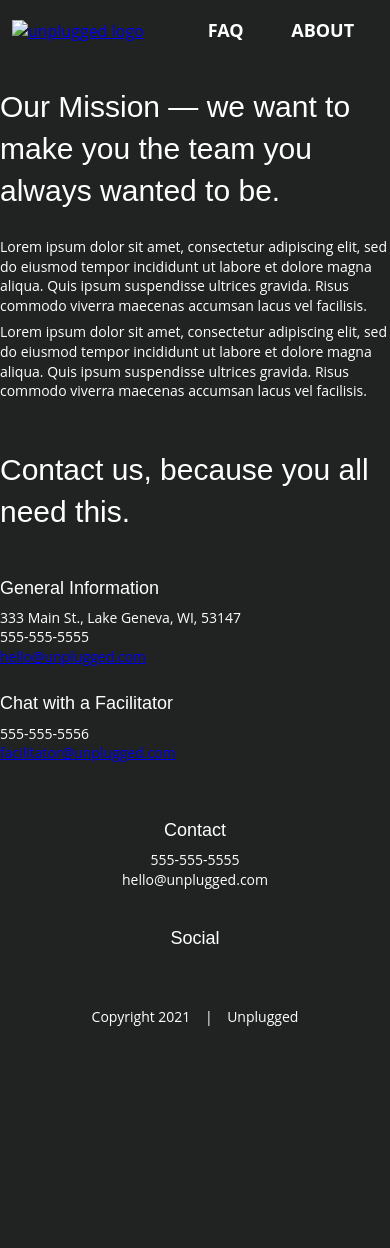
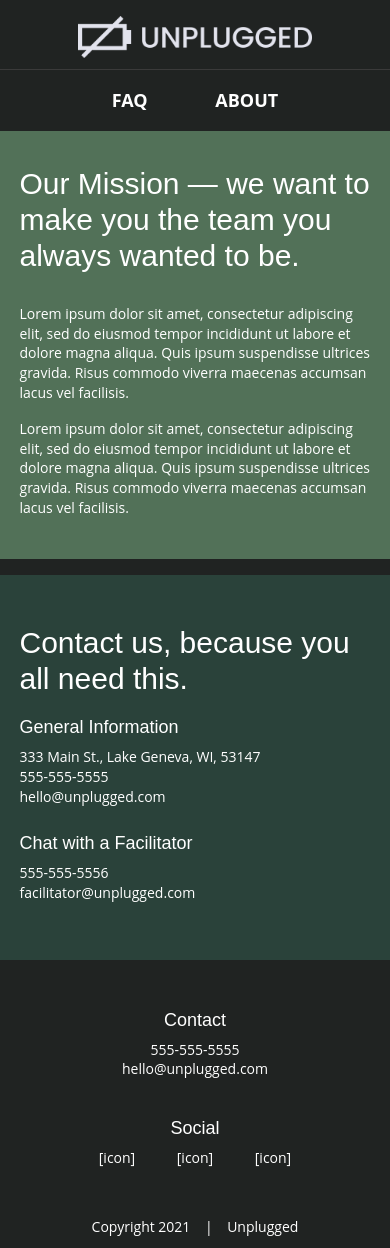
Before and after one commit to krzwier/unplugged-retreat, a website: page about/index.html in a window 390 px wide. Before the commit the page ends 1039 px from the top, so only its background shows below. Drawn offline with Linux system fonts and the light colour scheme.

Commit message:
Style about and faq pages for mobile

```diff
--- a/about/index.html
+++ b/about/index.html
@@ -3,7 +3,7 @@
 
 <head>
     <meta charset="utf-8">
-    <title></title>
+    <title>Unplugged | About</title>
     <meta name="description" content="">
     <meta name="viewport" content="width=device-width, initial-scale=1">
 
@@ -27,8 +27,11 @@
     <!-- HEADER SECTION -->
     <header>
         <div class="content-wrapper">
-            <a href="../index.html"><img src="" alt="unplugged logo"></a>
-            <div class="header-divider"></div>
+            <div class="logo">
+                <a href="../index.html">
+                    <img src="../img/unpluggedlogo.png" alt="unplugged logo">
+                </a>
+            </div>
             <nav>
                 <ul>
                     <li><a href="../faq/index.html" target="_blank">FAQ</a></li>
@@ -72,11 +75,13 @@
 
             <div class="content-wrapper">
                 <h3>General Information</h3>
-                <p>
-                    333 Main St., Lake Geneva, WI, 53147<br>
-                    555-555-5555<br>
-                    <a href="mailto:hello@unplugged.com">hello@unplugged.com</a>
-                </p>
+                <address>
+                    <p>
+                        333 Main St., Lake Geneva, WI, 53147<br>
+                        555-555-5555<br>
+                        <a href="mailto:hello@unplugged.com">hello@unplugged.com</a>
+                    </p>
+                </address>
             </div>
 
             <div class="content-wrapper">
@@ -107,15 +112,15 @@
                     <div class="social-icons">
                         <p>
                             <!-- FACEBOOK -->
-                            <a href="" target="_blank"></a>
+                            <a href="" target="_blank">[icon]</a>
                         </p>
                         <p>
                             <!-- TWITTER -->
-                            <a href="" target="_blank"></a>
+                            <a href="" target="_blank">[icon]</a>
                         </p>
                         <p>
                             <!-- INSTAGRAM -->
-                            <a href="" target="_blank"></a>
+                            <a href="" target="_blank">[icon]</a>
                         </p>
                     </div>
                 </div>
--- a/css/main.css
+++ b/css/main.css
@@ -104,6 +104,7 @@ h1 {
 
 h2 {
     font-size: 1.875em;
+    line-height: 1.2;
 }
 
 h3 {
@@ -116,6 +117,16 @@ p {
     margin-block-start: 0.5em;
     margin-block-end: 0.5em;
 }
+
+a {
+    text-decoration: none;
+    color: #FFFFFF;
+}
+
+address {
+    font-style: normal;
+}
+
 
 
 /* ---- Base Header-Footer Styles ---- */
@@ -169,18 +180,13 @@ header nav ul {
     display: flex;
     justify-content: space-around;
     align-items: center;
+    padding: 0;
 
 }
 
 header nav ul li {
     display: inline;
 }
-
-header nav ul li a {
-    text-decoration: none;
-    color: #FFFFFF;
-}
-
 
 footer .content-wrapper {
     width: 60%;
@@ -201,15 +207,6 @@ footer .contact {
 
 footer h3 {
     text-align: center;
-}
-
-footer .contact address {
-    font-style: normal;
-}
-
-footer .contact address a {
-    color: #FFFFFF;
-    text-decoration: none;
 }
 
 footer .social {
@@ -353,44 +350,67 @@ aside .form #download-itinerary-button {
     width: 100%;
 }
 
-.reviews article {
-}
 
 /* ---- Mobile Styles - About Page ---- */
 
 .mission {
+    background-color: #527158;
     display: flex;
     justify-content: center;
-    align-items: center;
-    flex-flow: row-wrap;
-}
-
-.mission .content-wrapper {
-
-}
-
-.contact-section {
-    display: flex;
-    justify-content: start;
     align-items: center;
     flex-flow: row wrap;
 }
 
+.mission .content-wrapper {
+    width: 90%;
+    padding: 10px 0 30px 0;
+}
+
+.mission .content-wrapper p {
+    padding: 5px 0;
+}
+
+.contact-section {
+    background-color: #2a423a;
+    display: flex;
+    justify-content: center;
+    align-items: center;
+    flex-flow: row wrap;
+    width: 100%;
+    padding: 50px 0;
+}
+
+.contact-section .content-wrapper {
+    width: 90%;
+}
+
+.contact-section .content-wrapper h2 {
+    margin: 0;
+}
 /* ---- Mobile Styles - FAQ Page ---- */
 
 .faq {
+    background-color: #527158;
     display: flex;
-    justify-content: start;
+    justify-content: center;
     align-items: center;
     flex-flow: row wrap;
+    width: 100%;
+
 }
 
-.faq content-wrapper {
+.faq .content-wrapper {
     display: flex;
-    justify-content: space-around;
+    justify-content: center;
     align-items: center;
     flex-flow: row wrap;
+    width: 90%;
 
+}
+
+.faq .content-wrapper article {
+    width: 100%;
+    padding-bottom: 20px;
 }
 
 
```
Also changed, not shown: faq/index.html (+9 -8 lines).
